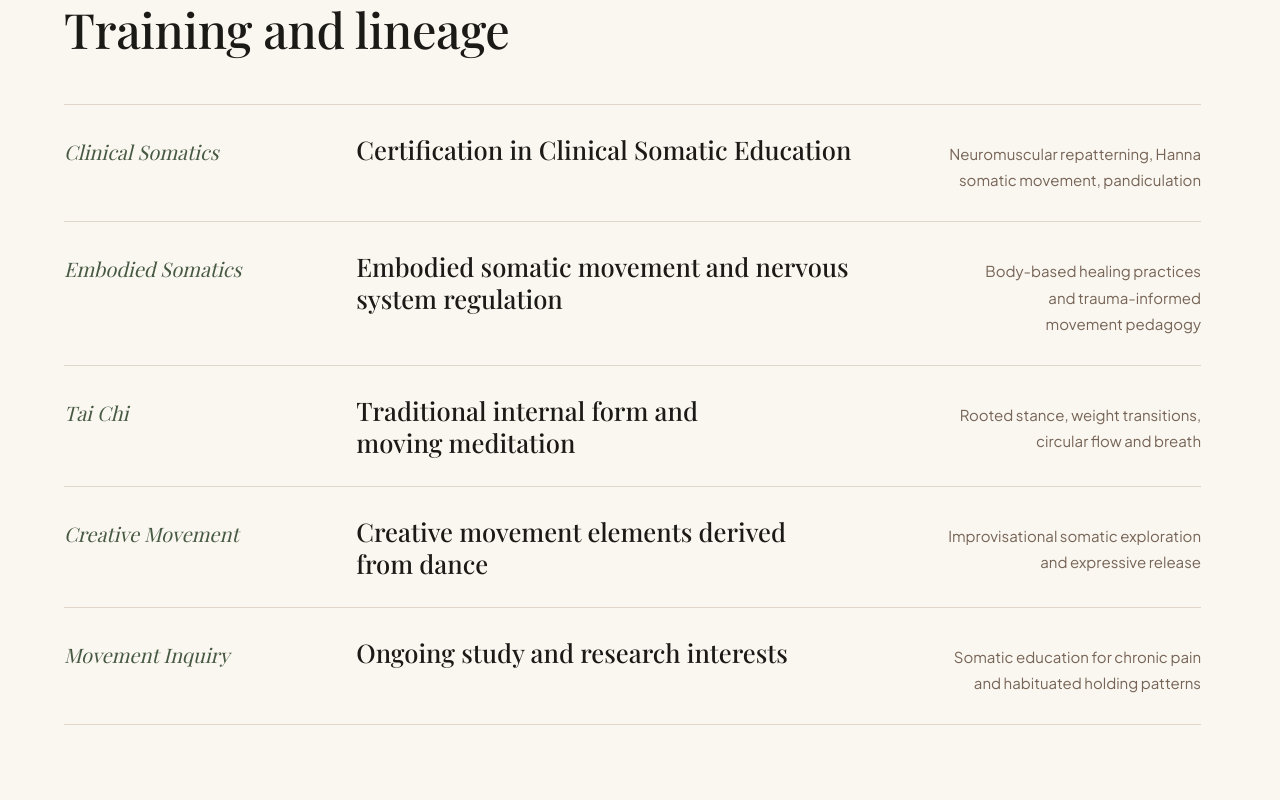
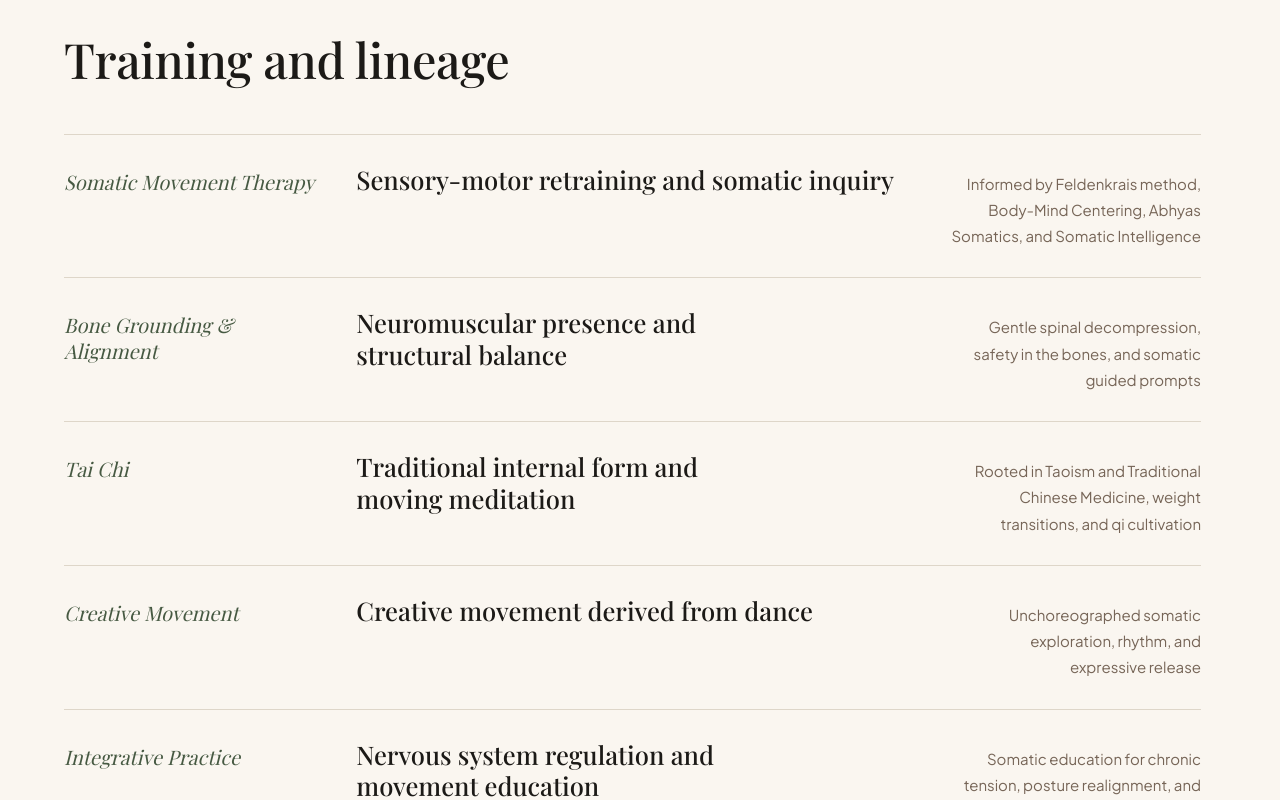
Before and after one commit to i-shubham24/FieldOfSoma, a React (Vite) app: page /about in a window 1280 px wide. Shown: the part 1480-2280 px from the top of the page. Built offline with nearby package versions, Linux system fonts and the light colour scheme; a web font is replaced by a local one.

Commit message:
content: integrate client writing material for hero, somatic movement therapy, and tai chi

```diff
--- a/src/content/about.js
+++ b/src/content/about.js
@@ -16,7 +16,7 @@ export const about = {
     heading: 'A practice that began with listening',
     paragraphs: [
       'Kirti came to body-based practice the way many of her students do: through a body that was asking to be heard. What began as a personal search for relief became a long study of how people sense, hold and move.',
-      'Her work is informed by Somatics, including Clinical Somatics, Embodied Somatics, and Somatic movement, practices centered on awakening the body’s innate capacity for self-healing. Tai Chi brings a grounded internal martial art discipline: rooted, circular and deeply calming. Elements of creative movement derived from dance introduce playfulness and spontaneous expression.',
+      'Her work is informed by Somatic Movement Therapy: drawing from approaches like the Feldenkrais method, Body-Mind Centering, Abhyas Somatics, and Somatic Intelligence to create safety, presence, and grounding in the bones. Tai Chi brings an internal martial art discipline rooted in Taoism and Traditional Chinese Medicine, training structure, balance, and sensitivity to vital energy. Creative movement invites spontaneous expression and playful exploration.',
       'Today she teaches these distinct practices side by side. Some students arrive with chronic pain, and some arrive seeking stillness. Most discover that the same patient quality of attention serves both.',
     ],
     image: images.arches,
@@ -27,29 +27,29 @@ export const about = {
     heading: 'Training and lineage',
     rows: [
       {
-        field: 'Clinical Somatics',
-        title: 'Certification in Clinical Somatic Education',
-        detail: 'Neuromuscular repatterning, Hanna somatic movement, pandiculation',
+        field: 'Somatic Movement Therapy',
+        title: 'Sensory-motor retraining and somatic inquiry',
+        detail: 'Informed by Feldenkrais method, Body-Mind Centering, Abhyas Somatics, and Somatic Intelligence',
       },
       {
-        field: 'Embodied Somatics',
-        title: 'Embodied somatic movement and nervous system regulation',
-        detail: 'Body-based healing practices and trauma-informed movement pedagogy',
+        field: 'Bone Grounding & Alignment',
+        title: 'Neuromuscular presence and structural balance',
+        detail: 'Gentle spinal decompression, safety in the bones, and somatic guided prompts',
       },
       {
         field: 'Tai Chi',
         title: 'Traditional internal form and moving meditation',
-        detail: 'Rooted stance, weight transitions, circular flow and breath',
+        detail: 'Rooted in Taoism and Traditional Chinese Medicine, weight transitions, and qi cultivation',
       },
       {
         field: 'Creative Movement',
-        title: 'Creative movement elements derived from dance',
-        detail: 'Improvisational somatic exploration and expressive release',
+        title: 'Creative movement derived from dance',
+        detail: 'Unchoreographed somatic exploration, rhythm, and expressive release',
       },
       {
-        field: 'Movement Inquiry',
-        title: 'Ongoing study and research interests',
-        detail: 'Somatic education for chronic pain and habituated holding patterns',
+        field: 'Integrative Practice',
+        title: 'Nervous system regulation and movement education',
+        detail: 'Somatic education for chronic tension, posture realignment, and embodied ease',
       },
     ],
   },
--- a/src/content/home.js
+++ b/src/content/home.js
@@ -5,15 +5,18 @@ import { images } from './images'
 
 export const hero = {
   label: 'Movement and Somatic Education',
-  headline: [{ text: 'Find your way back' }, { text: 'into your body.', italic: true }],
+  headline: [
+    { text: 'Our bodies are inherently' },
+    { text: 'an intelligent ecosystem.', italic: true },
+  ],
   subtext:
-    'Through Somatic healing, Tai Chi, and Creative Movement, rediscover the quiet intelligence your body already holds.',
+    'It knows. It guides. It heals. We must listen and tend to it.',
   primary: { to: '/practices', label: 'Explore the Practices' },
   image: images.floorLight,
 }
 
 export const manifesto = {
-  text: 'Your body is not a problem to fix. It is a living field of intelligence, capable of its own restoration, its own expression, its own quiet wisdom.',
+  text: 'Find your way back into the body. It is not a problem to fix, but a living field of intelligence, capable of its own restoration, its own expression, and its own quiet wisdom.',
 }
 
 export const pillars = {
@@ -23,11 +26,11 @@ export const pillars = {
   items: [
     {
       id: 'somatics',
-      name: 'Clinical Somatics',
+      name: 'Somatic Movement Therapy',
       verbs: 'Heal, sense',
-      body: 'Slow, attentive movements that retrain the brain’s control of muscles held tight for years. Nothing is forced or stretched. You learn to release the tension yourself, and to keep it released.',
-      audience: 'For chronic pain, stiffness, and bodies worn down by stress.',
-      link: { to: '/practices#somatics', label: 'About Clinical Somatics' },
+      body: 'Slow, gentle movements that retrain muscles braced from years of tightness. Nothing is forced or stretched. You learn to release excess tension and bring the body back into equilibrium.',
+      audience: 'For chronic back, neck, hip or shoulder tension. For stability in body and clarity in mind.',
+      link: { to: '/practices#somatics', label: 'About Somatic Movement Therapy' },
       tone: 'clay',
       image: images.somaticGround,
     },
@@ -35,8 +38,8 @@ export const pillars = {
       id: 'tai-chi',
       name: 'Tai Chi',
       verbs: 'Ground, flow',
-      body: 'A gentle internal martial art, practised as moving meditation. Weight settles into the legs, the spine lengthens, and the breath follows a slow, circular form. Balance arrives without bracing.',
-      audience: 'For steadiness, quiet strength and focus.',
+      body: 'A gentle internal martial art practiced as moving meditation. Rooted in Taoism and Traditional Chinese Medicine, it strengthens the body from the inside out to develop structure, balance and sensitivity to qi.',
+      audience: 'For improving posture, preserving vital energy, and gaining confidence through your body and stance.',
       link: { to: '/practices#tai-chi', label: 'About Tai Chi' },
       tone: 'moss',
       image: images.taiChiTrees, // PLACEHOLDER: stock photograph
--- a/src/content/practices.js
+++ b/src/content/practices.js
@@ -13,11 +13,11 @@ export const practices = {
   items: [
     {
       id: 'somatics',
-      name: 'Clinical Somatics',
+      name: 'Somatic Movement Therapy',
       verbs: 'Heal, sense',
       image: images.somaticRelease,
       intention:
-        'To give you back the control of muscles that have been working without your consent. Sessions are quiet, precise and unhurried, and you leave knowing a few movements well enough to repeat them at home.',
+        'Derived from approaches like the Feldenkrais method, Body-Mind Centering, Abhyas Somatics, and Somatic Intelligence. We work with sensitising into the body, creating safety and grounding in the bones. As the body grounds and becomes present, we progress into exploration through guided prompts. Listening and presence is developed while the body starts to realign itself.',
       session: [
         {
           time: '0 to 10',
@@ -42,9 +42,11 @@ export const practices = {
       ],
       serves: [
         'Chronic back, neck, hip or shoulder tension',
-        'Stiffness after injury or long hours at a desk',
         'Stress that shows up as tightness, poor sleep or shallow breath',
-        'Athletes, dancers and musicians refining control',
+        'People looking for better stability in body and clarity in mind',
+        'People looking to develop a better relationship with their body',
+        'Spinal decompression and better gait',
+        'Transitioning from urgency to a calm state of mind',
       ],
       format: 'Private sessions and small groups, in person and online',
       cta: 'Book a Somatics session',
@@ -60,7 +62,7 @@ export const practices = {
       verbs: 'Ground, flow',
       image: images.taiChiForm,
       intention:
-        'To find strength that does not depend on tension. Tai Chi trains you to stand, shift weight and turn from the centre, so that movement is carried by the legs and the breath, not by effort in the shoulders.',
+        'A gentle internal martial art practiced as a moving meditation, based on Taoism and Traditional Chinese Medicine. The body is gently loaded through your own body weight to work with gravity, alignment and sustained posture. As we learn to carry our weight, balance improves and the central axis aligns physically and energetically. Movements flow vital energy in the whole body to remove tension patterns, cultivating sustainable strength and focus.',
       session: [
         {
           time: '0 to 10',
@@ -84,10 +86,11 @@ export const practices = {
         },
       ],
       serves: [
-        'Anyone wanting better balance and steadier legs',
-        'People who find seated meditation difficult',
-        'Those rebuilding energy after illness or burnout',
-        'Movers who want strength without strain',
+        'People looking to improve their posture',
+        'Learning how to preserve and cultivate your vital energy',
+        'Gaining confidence through your body and stance',
+        'Better gait, balance and physical stability',
+        'Those seeking quiet strength and moving meditation without strain',
       ],
       format: 'Weekly group classes, in person and online',
       cta: 'Join a Tai Chi class',
```
